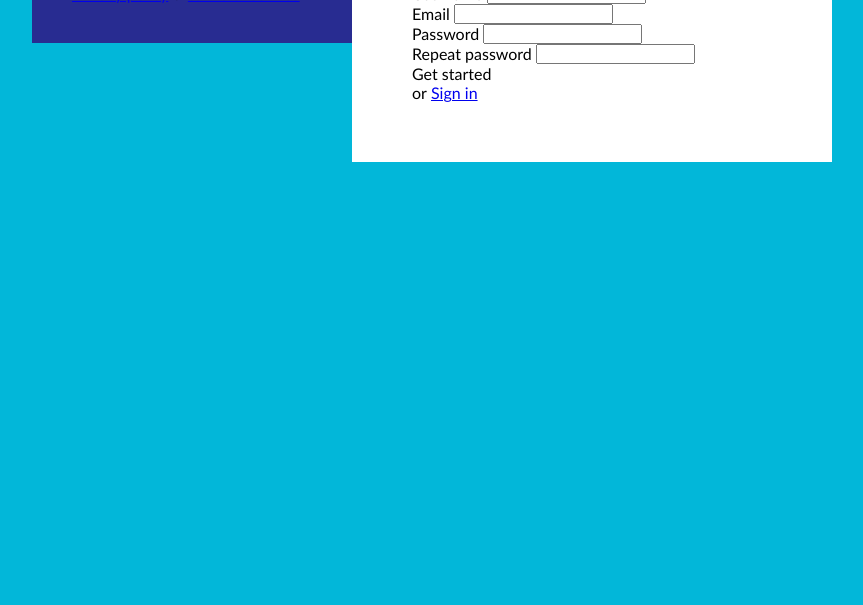
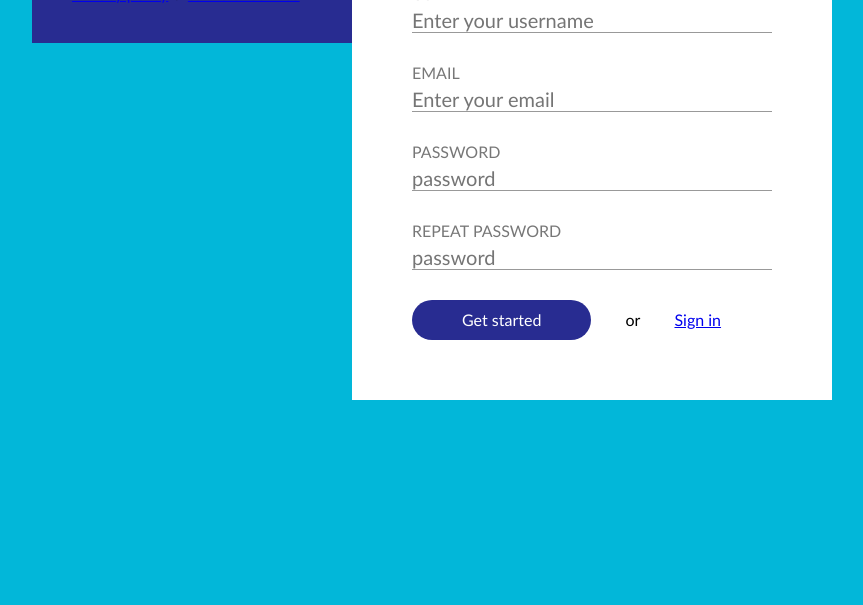
Before and after one commit to front-end-by-rimantas/18-b-sign-up, a plain HTML site: page index.html in a window 1280 px wide. Shown: the part 195-800 px from the top of the page, without its empty margins (208-1071 px from the left). Drawn offline with Linux system fonts and the light colour scheme.

Commit message:
Form style

```diff
--- a/index.html
+++ b/index.html
@@ -23,19 +23,19 @@
             <form class="form">
                 <div class="form-row">
                     <label for="username">Username</label>
-                    <input id="username" type="text">
+                    <input id="username" type="text" placeholder="Enter your username">
                 </div>
                 <div class="form-row">
                     <label for="email">Email</label>
-                    <input id="email" type="text">
+                    <input id="email" type="email" placeholder="Enter your email">
                 </div>
                 <div class="form-row">
                     <label for="pass">Password</label>
-                    <input id="pass" type="text">
+                    <input id="pass" type="password" placeholder="password">
                 </div>
                 <div class="form-row">
                     <label for="repass">Repeat password</label>
-                    <input id="repass" type="text">
+                    <input id="repass" type="password" placeholder="password">
                 </div>
                 <div class="form-row">
                     <div class="btn">Get started</div>
--- a/main.css
+++ b/main.css
@@ -46,23 +46,51 @@ body {
 
             }
             .form {
-
+                display: inline-block;
+                width: 100%;
             }
                 .form-row {
-
+                    display: inline-block;
+                    width: 100%;
+                    margin-bottom: 30px;
                 }
+                    .form-row:last-of-type {
+                        margin-bottom: 0;
+                    }
                     label {
-
+                        display: inline-block;
+                        width: 100%;
+                        margin-bottom: 5px;
+                        color: #777;
+                        text-transform: uppercase;
+                        font-size: 16px;
                     }
                     input {
-
+                        display: inline-block;
+                        width: 100%;
+                        font-size: 20px;
+                        border: none;
+                        border-bottom: 1px solid #999;
                     }
                     .btn {
-
+                        display: inline-block;
+                        background-color: #282C91;
+                        color: #fff;
+                        padding: 10px;
+                        padding-left: 50px;
+                        padding-right: 50px;
+                        line-height: 20px;
+                        border-radius: 20px;
                     }
                     .or {
-
+                        display: inline-block;
+                        line-height: 20px;
+                        padding-top: 10px;
+                        padding-left: 30px;
+                        padding-right: 30px;
                     }
                     .blue-link {
-
+                        display: inline-block;
+                        line-height: 20px;
+                        padding-top: 10px;
                     }
```
